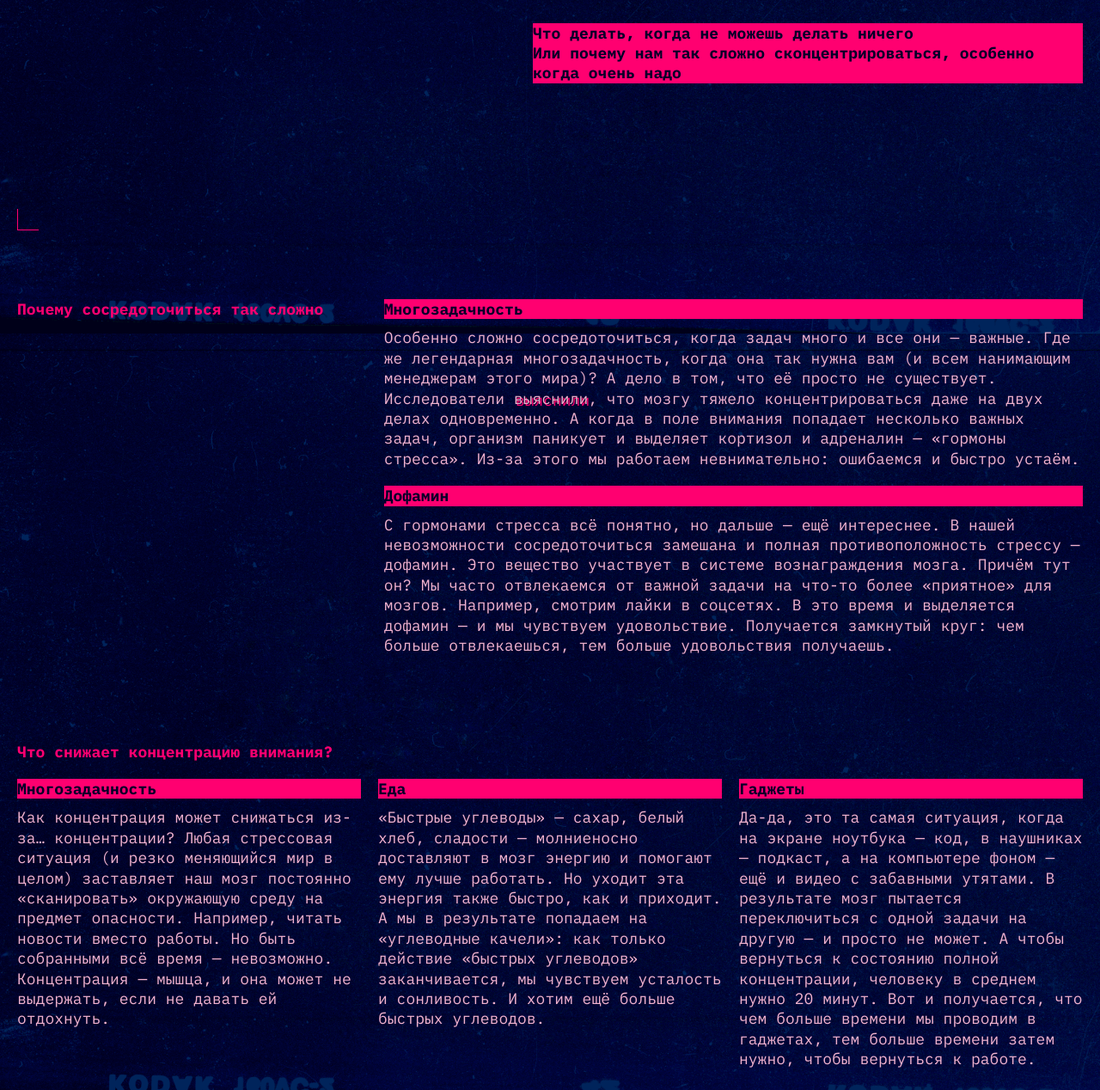
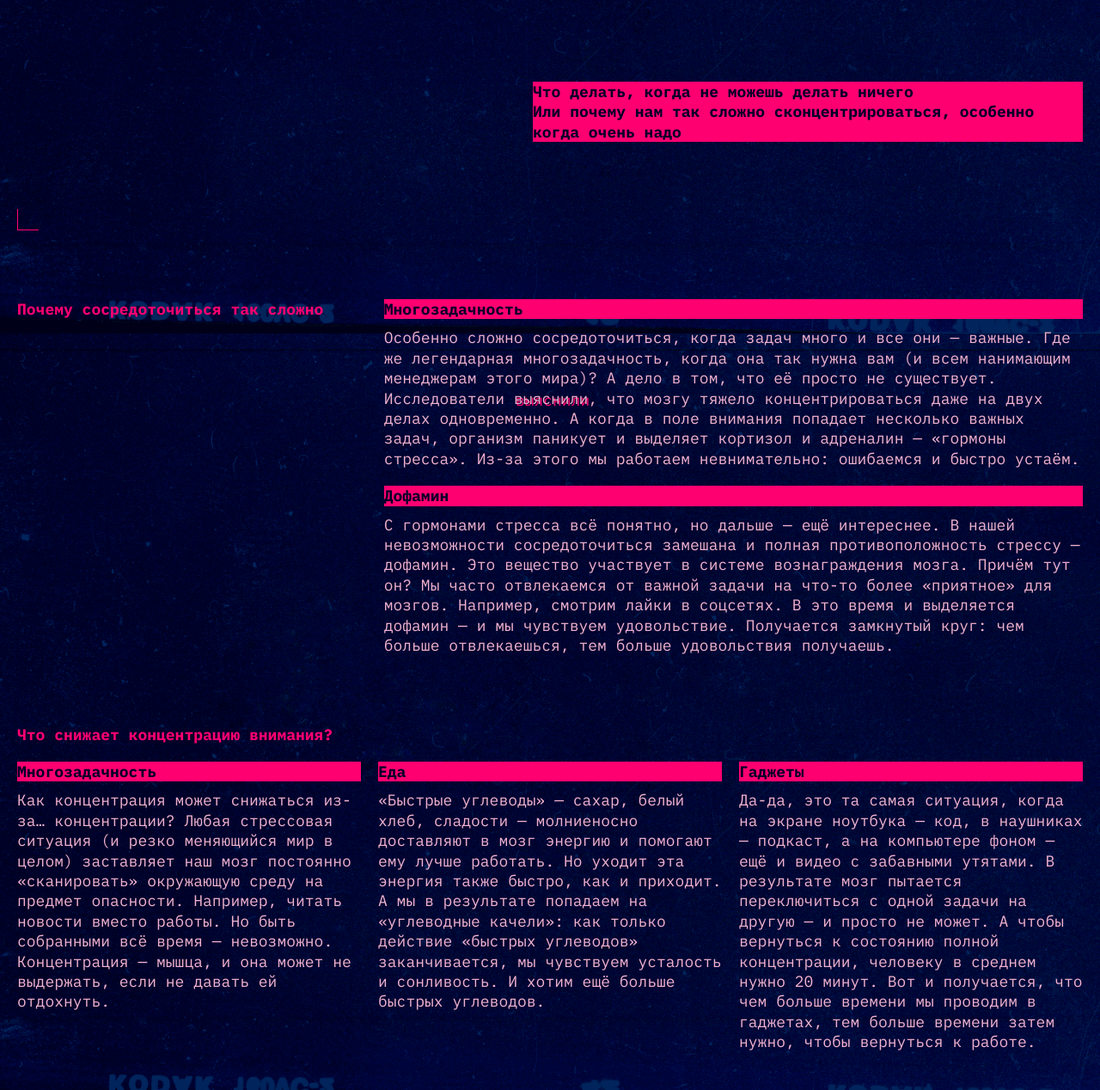
Before and after one commit to sashaprovorova/slozhno-sosredotochitsya, a plain HTML site: page index.html in a window 1280 px wide. Shown: the part 512-1780 px from the top of the page at 86% size. Drawn offline with Linux system fonts and the light colour scheme.

Commit message:
fixing the layout

```diff
--- a/styles/style.css
+++ b/styles/style.css
@@ -170,8 +170,12 @@
   margin-block-end: 10px;
 }
 
-.content__text-block-item {
-  margin-block: 20px;
+.content__text-block-item{
+  margin-block-start: 20px;
+}
+
+.content__text-block-list .content__text-block-item:not(:last-of-type) {
+  margin-block-end: 20px;
 }
 
 .content__text-subblock .title-decor {
@@ -208,7 +212,7 @@
   }
 
   .header {
-    padding: 16px 0 0;
+    padding: 32px 0 36px;
   }
 
   .header__rec {
@@ -221,7 +225,7 @@
   }
 
   .header__text {
-    align-self: start;
+    /* align-self: start; */
     margin-inline: 20px;
     max-inline-size: 50%;
   }
@@ -305,6 +309,7 @@
 
   .header__theme-menu-list {
     flex-direction: row;
+    gap: 26px;
   }
 
   .reasons .content__text-block-list {
```
